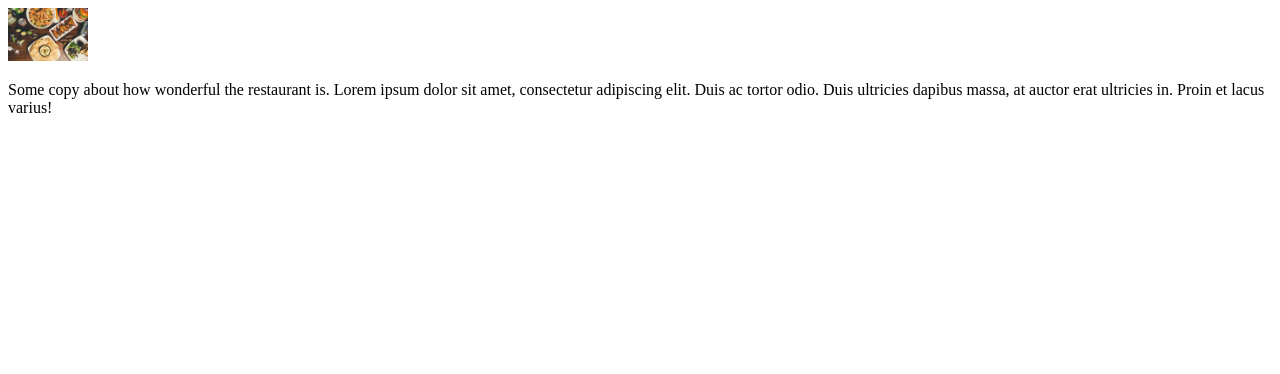
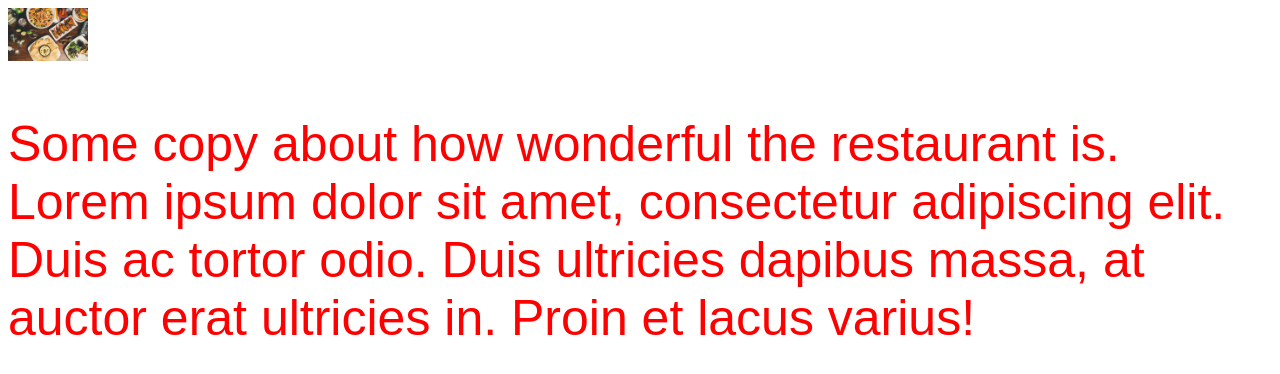
Before and after one commit to maleker86/restaurant-page, a website built with webpack: page dist/index.html in a window 1280 px wide. Built offline with nearby package versions, Linux system fonts and the light colour scheme.

Commit message:
Resolve Custom Class Assgn Bug

```diff
--- a/src/page-load.js
+++ b/src/page-load.js
@@ -1,4 +1,5 @@
 import './style.css';
+// import './style.module.css';
 import HeaderImg from './header.jpg';
 
 console.log("This is specifically the page-load.js");
@@ -11,9 +12,8 @@ function load_content() {
     console.log("This is the content function.");
 
     // add copy about how cool the restaurant is
-    // p.classList.add('red');
+    copyText.classList.add('red');
     copyText.textContent = "Some copy about how wonderful the restaurant is. Lorem ipsum dolor sit amet, consectetur adipiscing elit. Duis ac tortor odio. Duis ultricies dapibus massa, at auctor erat ultricies in. Proin et lacus varius!";
-    copyText.classList.add('hello');
 
     // add the image to a div...
     const myHeader = new Image();
--- a/src/style.css
+++ b/src/style.css
@@ -1,8 +1,15 @@
 img {
     max-width: 80px;
-};
+}
 
-.hello {
+.red {
+    font-family: sans-serif;
     color: red;
     font-size: 50px;
   }
+
+  /* p {
+    color: blue;
+    font-family: sans-serif;
+    font-size: 50px;
+  } */
```
Also changed, not shown: dist/main.js.
